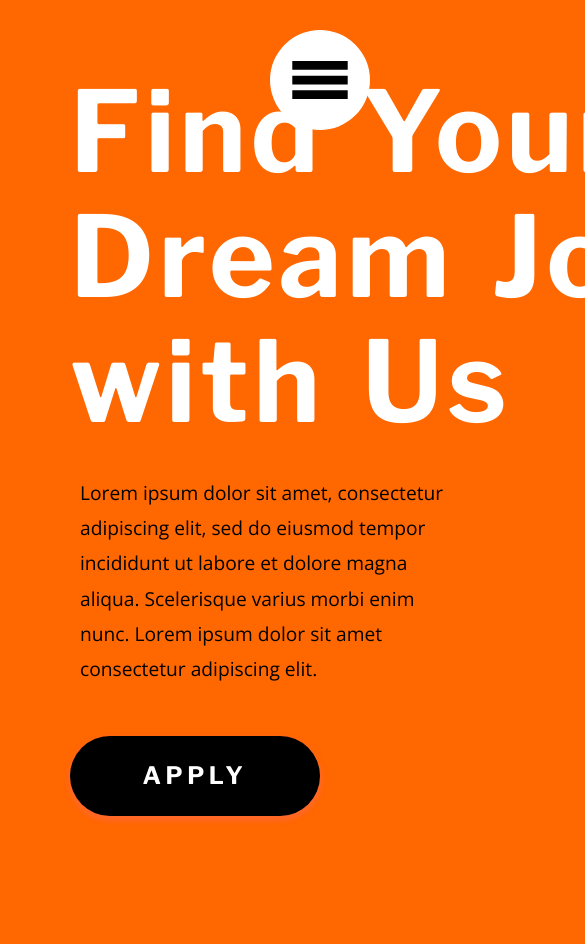
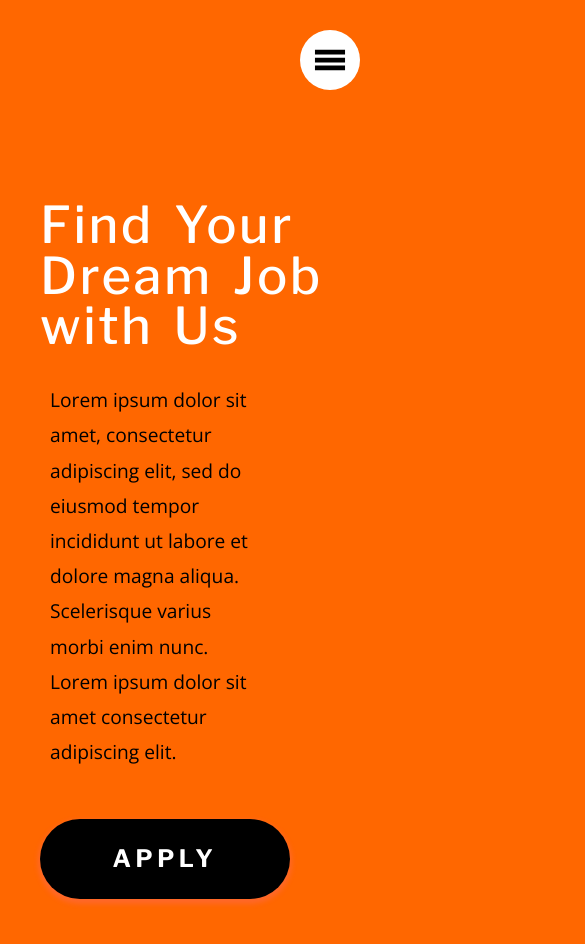
Before and after one commit to RekaKR/responsive_framework_docker, a React (Create React App) app in the folder frontend/: page / in a window 390 px wide. Shown: the top 944 px of the page, 585 px wide, since content can reach past the window. Before the commit the page ends 866 px from the top, so only its background shows below. Built offline with nearby package versions, Linux system fonts and the light colour scheme.

Commit message:
Update responsivity

```diff
--- a/frontend/src/App.js
+++ b/frontend/src/App.js
@@ -2,8 +2,11 @@ import React from 'react';
 import Menu from './components/Menu/Menu';
 import Main from './components/Main/Main';
 import './style/style.css'
+import useMediaQuery from '@material-ui/core/useMediaQuery';
 
 function App() {
+  const matches = useMediaQuery('(min-width:600px)');
+
   return (
     <div className="app">
       <Menu />
--- a/frontend/src/components/ButtonM/ButtonM.jsx
+++ b/frontend/src/components/ButtonM/ButtonM.jsx
@@ -5,7 +5,9 @@ import Button from '@material-ui/core/Button';
 const MyButton = styled(Button)({
   width: 250,
   height: 80,
+  color: 'black',
   color: 'white',
+  backgroundColor: 'white',
   backgroundColor: 'black',
   margin: '50px 0',
   padding: '0 50px',
--- a/frontend/src/components/Main/Main.jsx
+++ b/frontend/src/components/Main/Main.jsx
@@ -5,11 +5,25 @@ import ButtonM from '../ButtonM/ButtonM';
 
 const useStyles = makeStyles({
   container: {
-    width: '700px',
+    maxWidth: '700px',
     minHeight: '200px',
     marginTop: '70px',
+    marginRight: '30px',
     paddingLeft: '70px',
     lineHeight: '125px',
+    '@media (max-width: 850px)': {
+      marginTop: '150px',
+    },
+    '@media (max-width: 700px)': {
+      marginTop: '200px',
+      paddingLeft: '40px',
+    },
+    '@media (max-width: 600px)': {
+      maxWidth: '100%',
+    },
+    '@media (max-width: 435px)': {
+      marginRight: '0',
+    }
   },
   header: {
     color: 'white',
@@ -18,6 +32,21 @@ const useStyles = makeStyles({
     fontWeight: '700',
     letterSpacing: '4.5px',
     wordSpacing: '10px',
+    '@media (max-width: 850px)': {
+      fontSize: '6rem',
+      letterSpacing: '2.5px',
+      lineHeight: '100px',
+    },
+    '@media (max-width: 600px)': {
+      fontSize: '5rem',
+      wordSpacing: '7px',
+      lineHeight: '80px',
+    },
+    '@media (max-width: 520px)': {
+      fontWeight: '500',
+      fontSize: '13vw',
+      lineHeight: '13vw',
+    }
   },
   paragraph: {
     width: '60%',
--- a/frontend/src/components/Menu/Menu.jsx
+++ b/frontend/src/components/Menu/Menu.jsx
@@ -11,9 +11,21 @@ const useStyles = makeStyles({
   menu: {
     width: '100px',
     height: '100px',
-    position: 'fixed',
+    position: 'absolute',
     top: '30px',
-    right: '20px',
+    right: '30px',
+    '@media (max-width: 700px)': {
+      width: '80px',
+      height: '80px',
+    },
+    '@media (max-width: 600px)': {
+      width: '70px',
+      height: '70px',
+    },
+    '@media (max-width: 435px)': {
+      width: '60px',
+      height: '60px',
+    }
   },
   iconB: {
     width: '100%',
@@ -28,6 +40,18 @@ const useStyles = makeStyles({
       color: 'white',
       backgroundColor: 'black'
     },
+  },
+  icon: {
+    fontSize: '70px',
+    '@media (max-width: 700px)': {
+      fontSize: '50px',
+    },
+    '@media (max-width: 600px)': {
+      fontSize: '45px',
+    },
+    '@media (max-width: 435px)': {
+      fontSize: '38px',
+    }
   },
 });
 
@@ -54,7 +78,7 @@ function HambMenu() {
   return (
     <div className={classes.menu}>
       <IconButton className={classes.iconB} aria-label="more" aria-controls="long-menu" aria-haspopup="true" onClick={handleClick}>
-        <MenuIcon className={classes.icon} style={{ fontSize: 70 }} />
+        <MenuIcon className={classes.icon} />
       </IconButton>
 
       <Menu id="long-menu" anchorEl={anchorEl} keepMounted open={open} onClose={handleClose}
```
